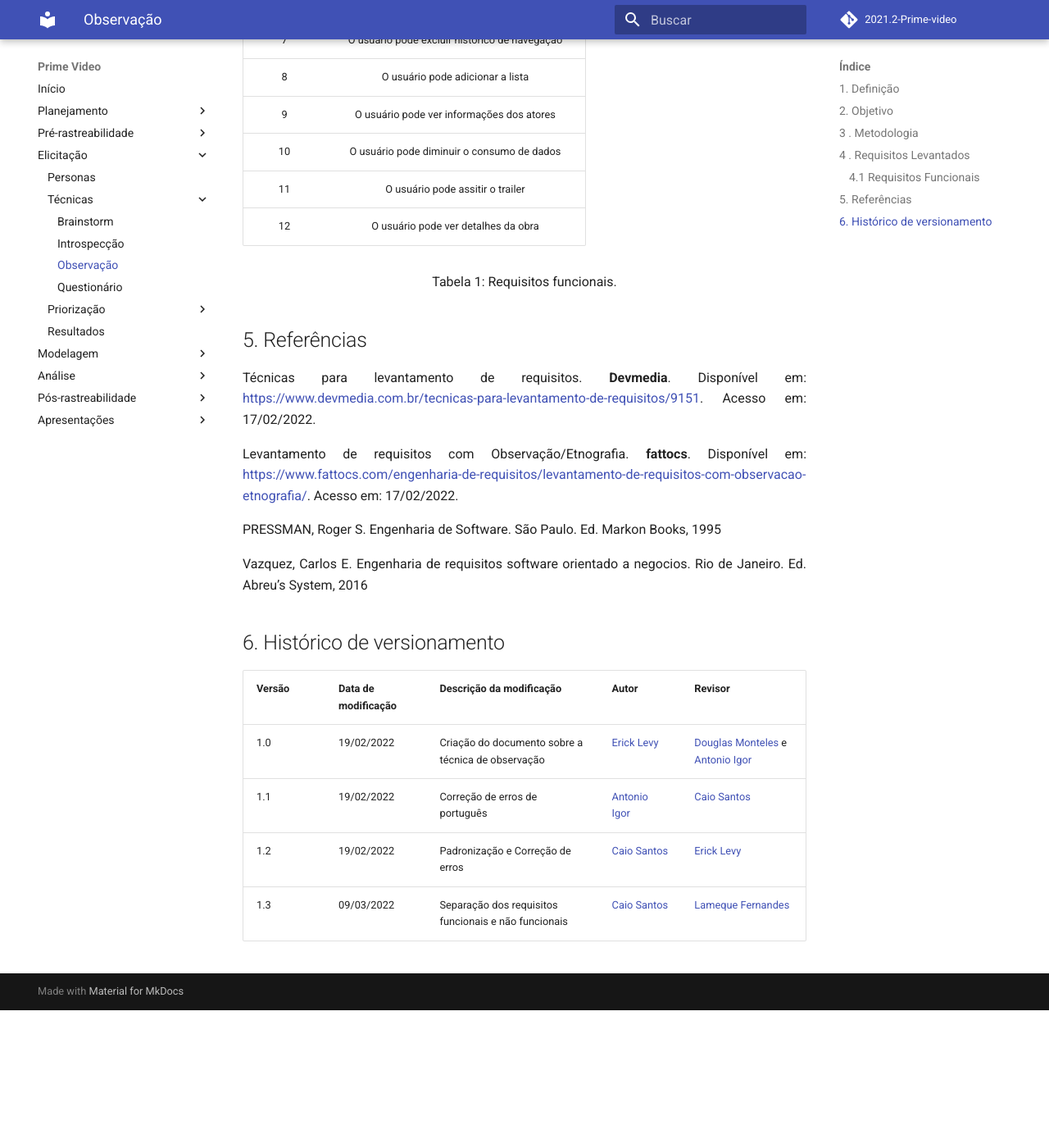
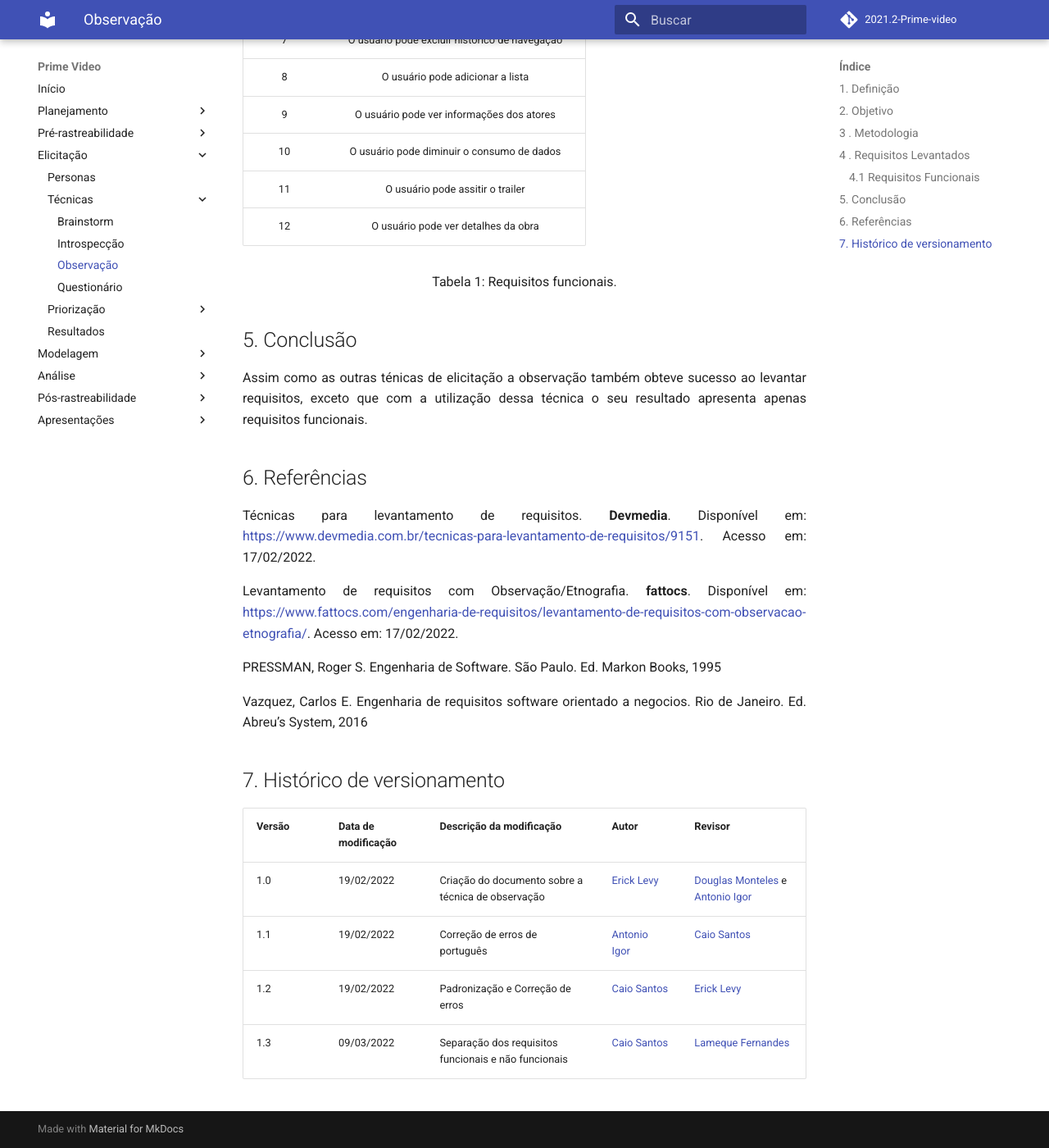
Before and after one commit to Requisitos-de-Software/2021.2-Prime-video, an MkDocs documentation site: the page built from docs/elicitacao/tecnicas/observacao.md, in a window 1280 px wide and 1400 px high, scrolled down 1258 px. Shown: the whole window at 82% size. Built offline with MkDocs 1.6.1 and Material for MkDocs 9.7.7, drawn with Linux system fonts in a browser that asks for light colours; comment, search, counter and statistics services are not loaded; before the commit the page ends 2490 px from its top, so only the background shows below that.

Commit message:
adicao de conclusoes

```diff
--- a/docs/elicitacao/tecnicas/observacao.md
+++ b/docs/elicitacao/tecnicas/observacao.md
@@ -52,8 +52,13 @@ Para utilização desta técnica usamos a participação individual depois a jun
 Tabela 1: Requisitos funcionais.
 </center>
 
+## 5. Conclusão
+<p align="justify">
+Assim como as outras ténicas de elicitação a observação também obteve sucesso ao levantar requisitos, exceto que com a utilização dessa técnica o seu resultado apresenta apenas requisitos funcionais.
+</p>
 
-## 5. Referências
+
+## 6. Referências
 
 Técnicas para levantamento de requisitos. **Devmedia**. Disponível em: <https://www.devmedia.com.br/tecnicas-para-levantamento-de-requisitos/9151>. Acesso em: 17/02/2022.
 
@@ -63,7 +68,7 @@ PRESSMAN, Roger S. Engenharia de Software. São Paulo. Ed. Markon Books, 1995
 
 Vazquez, Carlos E. Engenharia de requisitos software orientado a negocios. Rio de Janeiro. Ed. Abreu’s System, 2016
 
-## 6. Histórico de versionamento
+## 7. Histórico de versionamento
 
 |Versão|Data de modificação|Descrição da modificação|Autor| Revisor|
 |-|-|-|-|-|
```
Also changed, not shown: docs/elicitacao/tecnicas/brainstorming.md (+6 -2 lines), docs/elicitacao/tecnicas/instrospeccao.md (+7 -2 lines).
